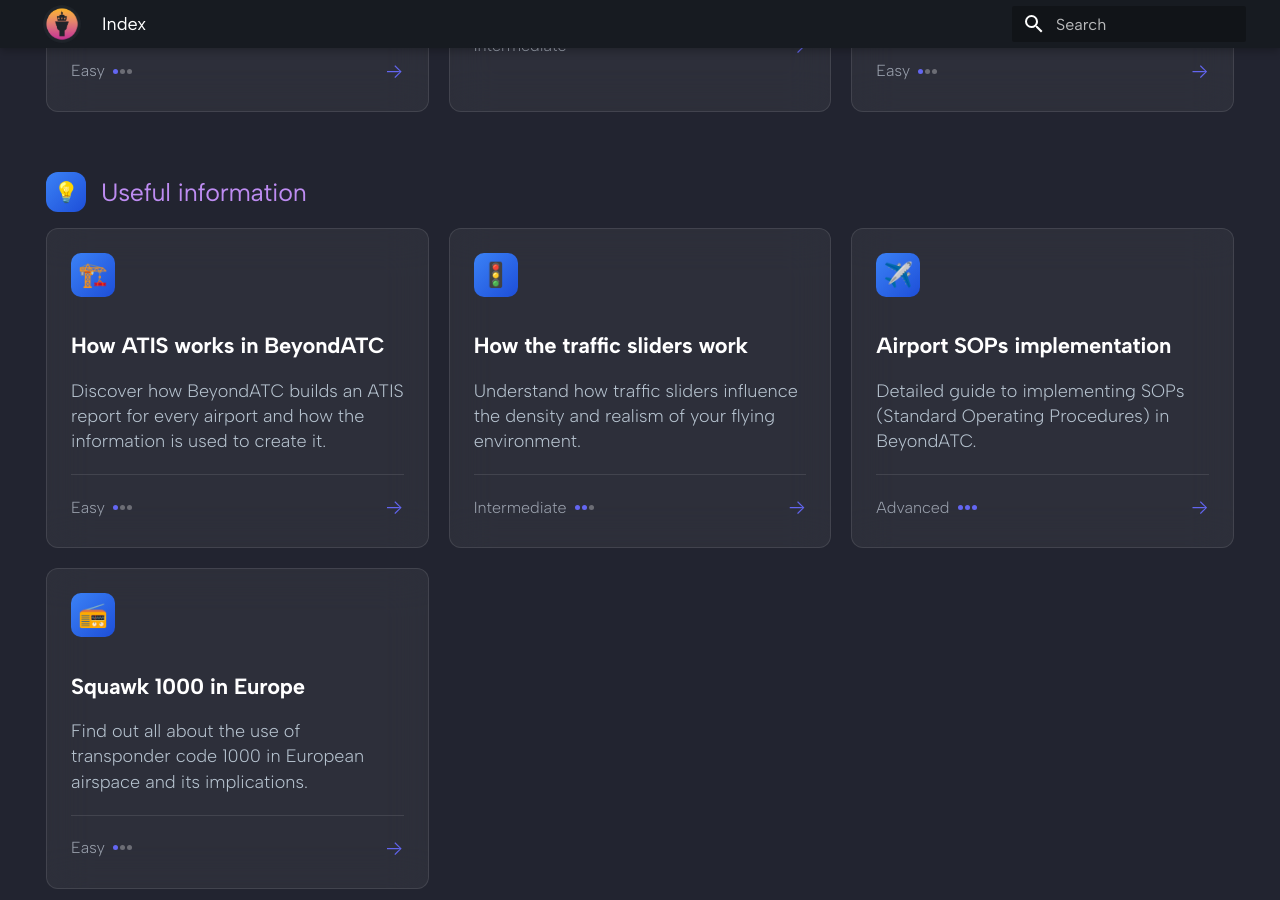
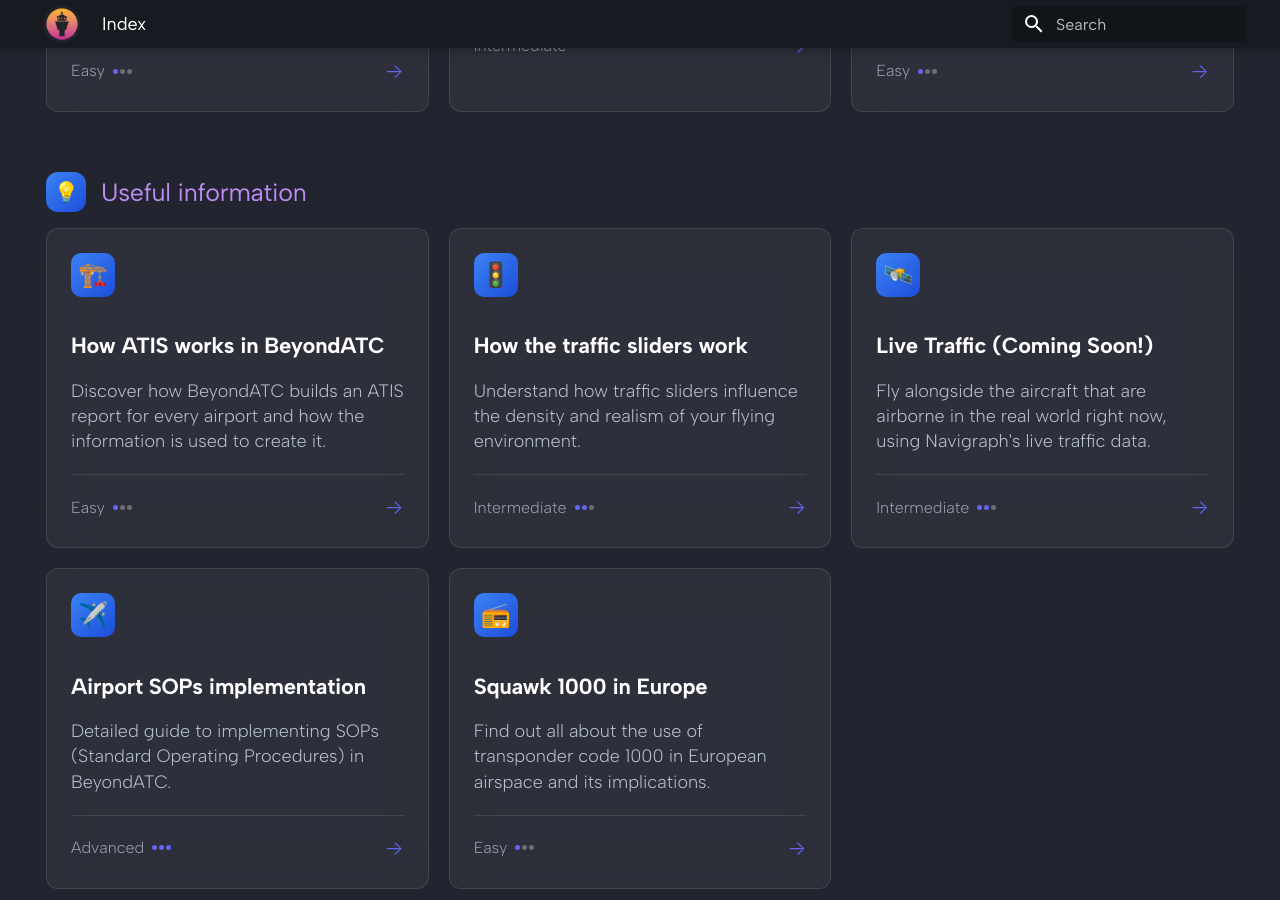
Before and after one commit to BeyondATC/BeyondATC_Wiki, an MkDocs documentation site: the page built from docs/knowledge-base/index.md, in a window 1280 px wide and 900 px high, scrolled down 791 px. Built offline with MkDocs 1.6.1 and Material for MkDocs 9.7.7, drawn with Linux system fonts in a browser that asks for light colours.

Commit message:
Live Traffic page and traffic slider and model updates

```diff
--- a/docs/knowledge-base/index.md
+++ b/docs/knowledge-base/index.md
@@ -441,6 +441,23 @@ hide:
                 </div>
             </a>
 
+            <a href="live-traffic" class="card" data-title="Live Traffic (Coming Soon!)">
+                <div class="card-icon">🛰️</div>
+                <h3>Live Traffic (Coming Soon!)</h3>
+                <p>Fly alongside the aircraft that are airborne in the real world right now, using Navigraph's live traffic data.</p>
+                <div class="card-footer">
+                    <div class="difficulty">
+                        <span>Intermediate</span>
+                        <div class="difficulty-dots">
+                            <span class="dot active"></span>
+                            <span class="dot active"></span>
+                            <span class="dot"></span>
+                        </div>
+                    </div>
+                    <span class="arrow">→</span>
+                </div>
+            </a>
+
             <a href="airport-sop" class="card" data-title="Airport SOPs implementation">
                 <div class="card-icon">✈️</div>
                 <h3>Airport SOPs implementation</h3>
```
Also changed, not shown: docs/announcements/traffic.md (+1 -1 lines), docs/knowledge-base/live-traffic.md (added, +120 -0 lines), docs/knowledge-base/traffic-slider.md (+13 -5 lines), docs/onboarding/getting-started.md (+3 -2 lines), docs/support/common-issues/notraffic.md (+5 -4 lines), docs/support/faq.md (+8 -3 lines).
